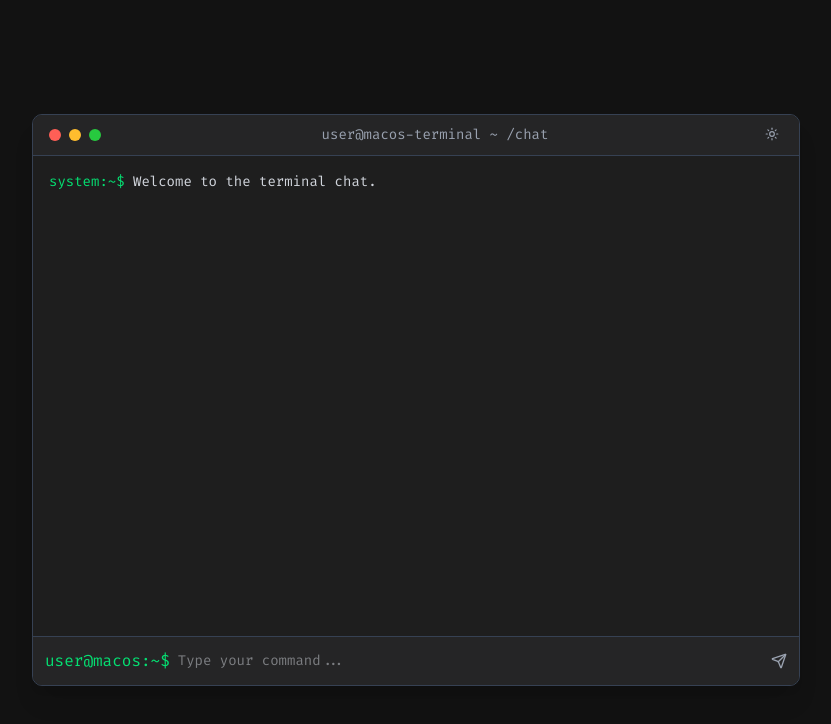
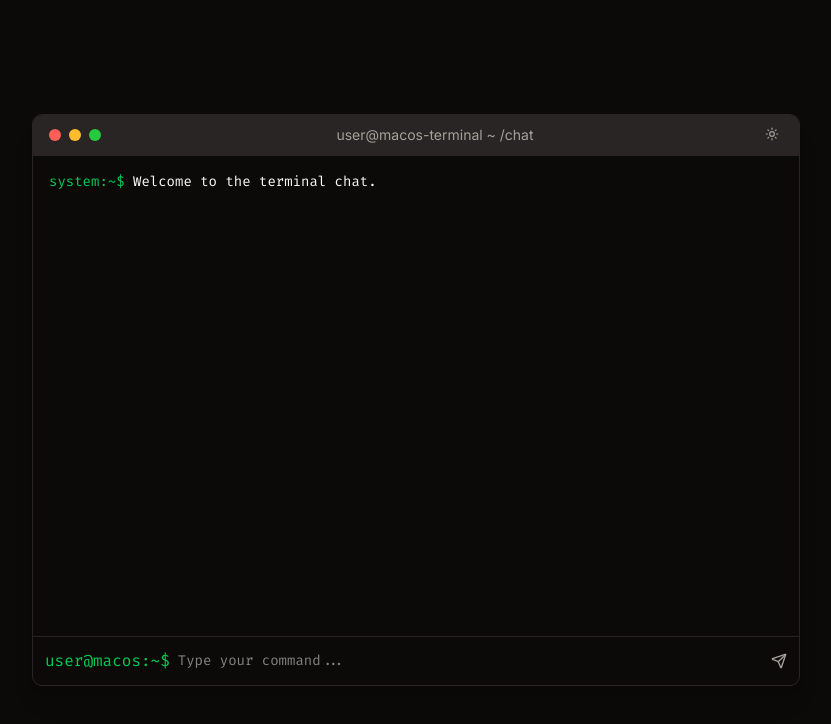
Before and after one commit to KrizRoMe/chatia, a Next.js app: page /chat in a window 1280 px wide. Shown: the top 724 px of the page, without its empty margins (224-1055 px from the left). Built offline with nearby package versions, Linux system fonts and the light colour scheme.

Commit message:
feat(chat): :star: add chat shadcn styles

```diff
--- a/src/app/chat/page.tsx
+++ b/src/app/chat/page.tsx
@@ -6,8 +6,8 @@ function ChatPage() {
 	// UI Reference: https://v0.dev/chat/macos-terminal-chat-5uo46d3RN0l
 
 	return (
-		<div className="flex items-center justify-center min-h-screen bg-[#121212] p-4">
-			<div className="w-full max-w-3xl bg-[#1e1e1e] text-gray-300 rounded-lg shadow-xl overflow-hidden border border-gray-700">
+		<div className="flex items-center justify-center min-h-screen p-4">
+			<div className="w-full max-w-3xl bg-card text-card-foreground rounded-lg shadow-xl overflow-hidden border">
 				<ChatHeader />
 				<ChatMessageArea />
 				<ChatInputArea />
--- a/src/app/layout.tsx
+++ b/src/app/layout.tsx
@@ -14,7 +14,9 @@ export default function RootLayout({
 }>) {
 	return (
 		<html lang="en">
-			<body className={`${inter.className} ${fira_code.variable} antialiased`}>
+			<body
+				className={`${inter.className} ${fira_code.variable} antialiased dark`}
+			>
 				{children}
 			</body>
 		</html>
--- a/src/modules/chat/presentation/components/chat-header.tsx
+++ b/src/modules/chat/presentation/components/chat-header.tsx
@@ -2,7 +2,7 @@ import { Sun } from "lucide-react";
 
 function ChatHeader() {
 	return (
-		<div className="bg-[#252526] px-4 py-2 flex items-center border-b border-gray-700 justify-between">
+		<div className="bg-muted px-4 py-2 flex items-center border-b border-border justify-between">
 			<div className="flex items-center">
 				<div className="flex space-x-2 mr-4">
 					<div className="w-3 h-3 rounded-full bg-[#ff5f56]" />
@@ -10,16 +10,16 @@ function ChatHeader() {
 					<div className="w-3 h-3 rounded-full bg-[#27c93f]" />
 				</div>
 			</div>
-			<div className="text-gray-400 text-sm font-fira-code">
+			<div className="text-muted-foreground  text-sm font-mono">
 				user@macos-terminal ~ /chat
 			</div>
 			<div>
 				<button
 					type="button"
-					className="ml-2 p-1 rounded-md hover:bg-opacity-20 hover:bg-gray-500 transition-colors"
+					className="ml-2 p-1 rounded-md hover:bg-accent hover:text-accent-foreground transition-colors"
 					aria-label="Toggle theme"
 				>
-					<Sun size={14} className="text-gray-400" />
+					<Sun size={14} className="text-muted-foreground " />
 				</button>
 			</div>
 		</div>
--- a/src/modules/chat/presentation/components/chat-input-area.tsx
+++ b/src/modules/chat/presentation/components/chat-input-area.tsx
@@ -2,17 +2,17 @@ import { Send } from "lucide-react";
 
 function ChatInputArea() {
 	return (
-		<div className="border-t border-gray-700 p-3 bg-[#252526]">
+		<div className="border-t p-3">
 			<form className="flex items-center font-fira-code">
-				<span className="text-green-400  mr-2">user@macos:~$</span>
+				<span className="text-green-500 mr-2">user@macos:~$</span>
 				<input
 					type="text"
-					className="flex-1 bg-transparent outline-none  text-sm text-gray-300"
+					className="flex-1 bg-transparent outline-none text-sm text-primary"
 					placeholder="Type your command..."
 				/>
 				<button
 					type="submit"
-					className="ml-2 text-gray-400 hover:text-white"
+					className="ml-2 text-muted-foreground hover:text-foreground"
 					aria-label="Send message"
 				>
 					<Send size={16} />
--- a/src/modules/chat/presentation/components/chat-message-area.tsx
+++ b/src/modules/chat/presentation/components/chat-message-area.tsx
@@ -2,9 +2,9 @@ import React from "react";
 
 function ChatMessageArea() {
 	return (
-		<div className="h-[60vh] overflow-y-auto p-4 font-fira-code text-sm bg-[#1e1e1e]">
-			<div className="mb-3 text-gray-300">
-				<span className="text-green-400">system:~$ </span>
+		<div className="h-[60vh] overflow-y-auto p-4 font-fira-code text-sm bg-background">
+			<div className="mb-3 text-primary">
+				<span className="text-green-500">system:~$ </span>
 				Welcome to the terminal chat.
 			</div>
 		</div>
```
